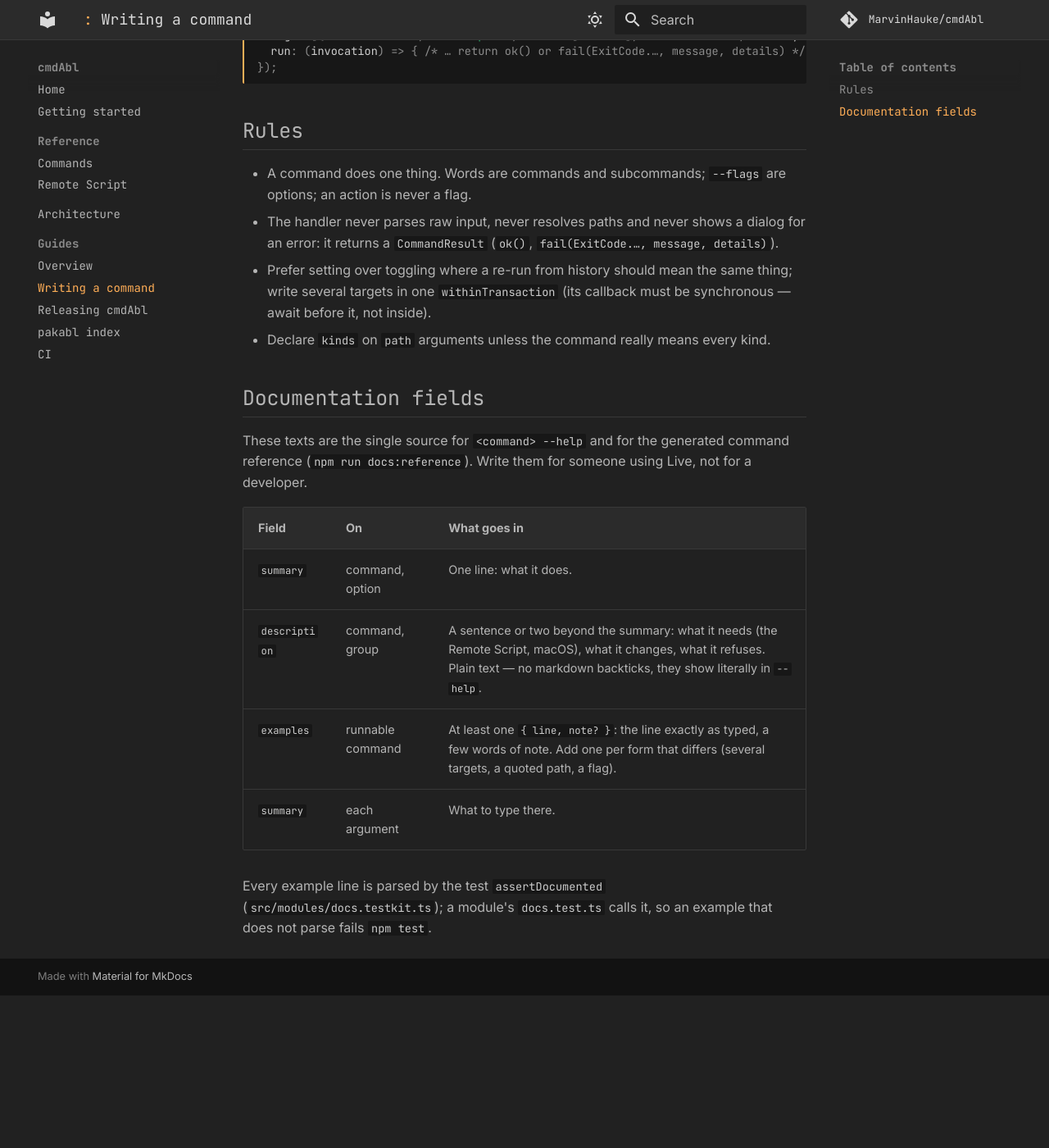
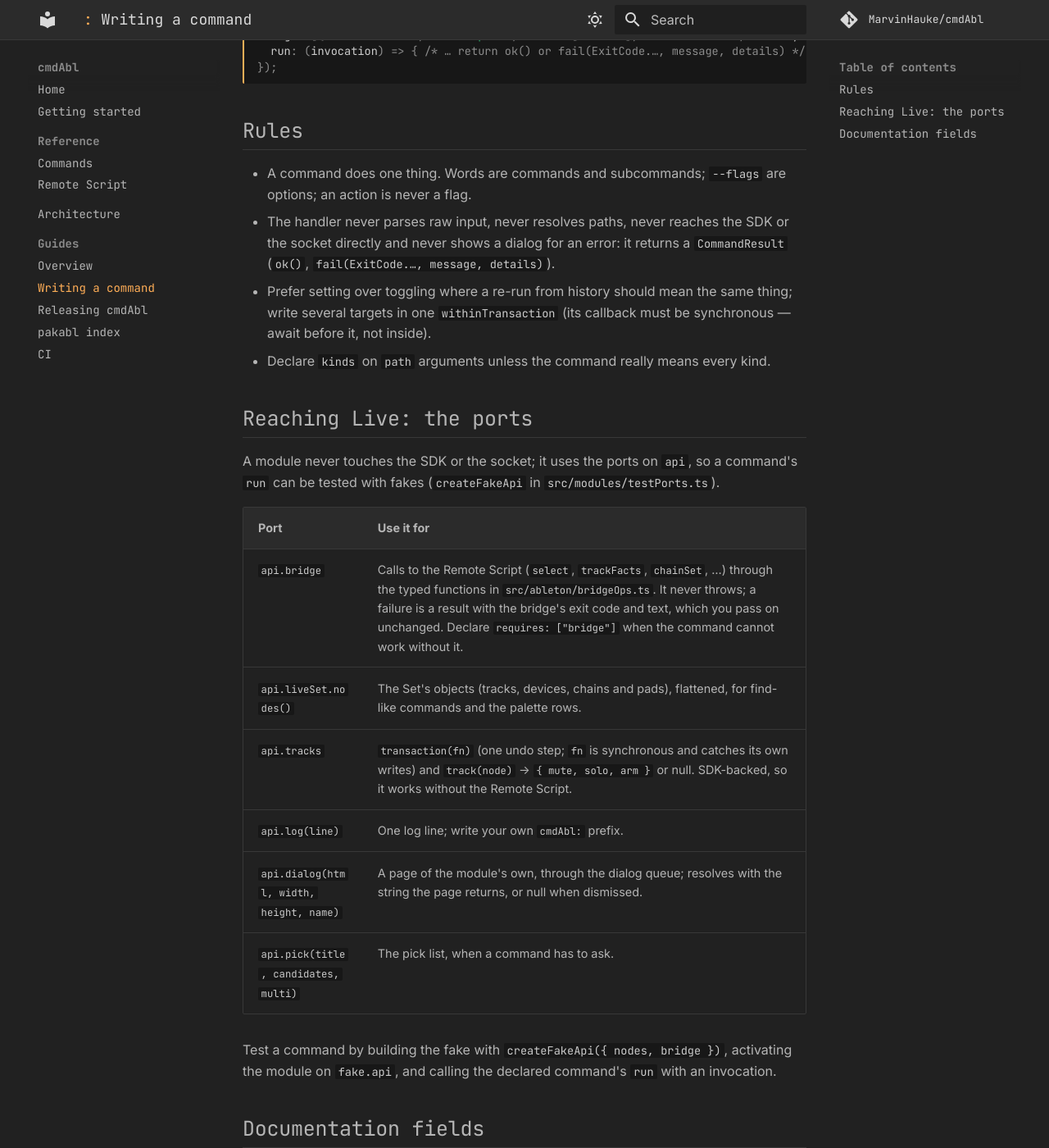
Before and after one commit to MarvinHauke/cmdAbl, an MkDocs documentation site: the page built from docs/guides/command-authoring.md, in a window 1280 px wide and 1400 px high, scrolled down 319 px. Shown: the whole window at 82% size. Built offline with MkDocs 1.6.1 and Material for MkDocs 9.7.7, drawn with Linux system fonts in a browser that asks for light colours; comment, search, counter and statistics services are not loaded; before the commit the page ends 1533 px from its top, so only the background shows below that.

Commit message:
docs(guide): command authoring — the ModuleApi ports
Co-Authored-By: Claude Sonnet 5.5 <noreply@anthropic.com>

```diff
--- a/docs/guides/command-authoring.md
+++ b/docs/guides/command-authoring.md
@@ -18,11 +18,28 @@ api.commands.add({
 
 - A command does one thing. Words are commands and subcommands; `--flags` are options; an action
   is never a flag.
-- The handler never parses raw input, never resolves paths and never shows a dialog for an error:
+- The handler never parses raw input, never resolves paths, never reaches the SDK or the socket directly and never shows a dialog for an error:
   it returns a `CommandResult` (`ok()`, `fail(ExitCode.…, message, details)`).
 - Prefer setting over toggling where a re-run from history should mean the same thing; write
   several targets in one `withinTransaction` (its callback must be synchronous — await before it, not inside).
 - Declare `kinds` on `path` arguments unless the command really means every kind.
+
+## Reaching Live: the ports
+
+A module never touches the SDK or the socket; it uses the ports on `api`, so a command's `run` can
+be tested with fakes (`createFakeApi` in `src/modules/testPorts.ts`).
+
+| Port | Use it for |
+|---|---|
+| `api.bridge` | Calls to the Remote Script (`select`, `trackFacts`, `chainSet`, …) through the typed functions in `src/ableton/bridgeOps.ts`. It never throws; a failure is a result with the bridge's exit code and text, which you pass on unchanged. Declare `requires: ["bridge"]` when the command cannot work without it. |
+| `api.liveSet.nodes()` | The Set's objects (tracks, devices, chains and pads), flattened, for find-like commands and the palette rows. |
+| `api.tracks` | `transaction(fn)` (one undo step; `fn` is synchronous and catches its own writes) and `track(node)` → `{ mute, solo, arm }` or null. SDK-backed, so it works without the Remote Script. |
+| `api.log(line)` | One log line; write your own `cmdAbl: ` prefix. |
+| `api.dialog(html, width, height, name)` | A page of the module's own, through the dialog queue; resolves with the string the page returns, or null when dismissed. |
+| `api.pick(title, candidates, multi)` | The pick list, when a command has to ask. |
+
+Test a command by building the fake with `createFakeApi({ nodes, bridge })`, activating the module
+on `fake.api`, and calling the declared command's `run` with an invocation.
 
 ## Documentation fields
 
```
